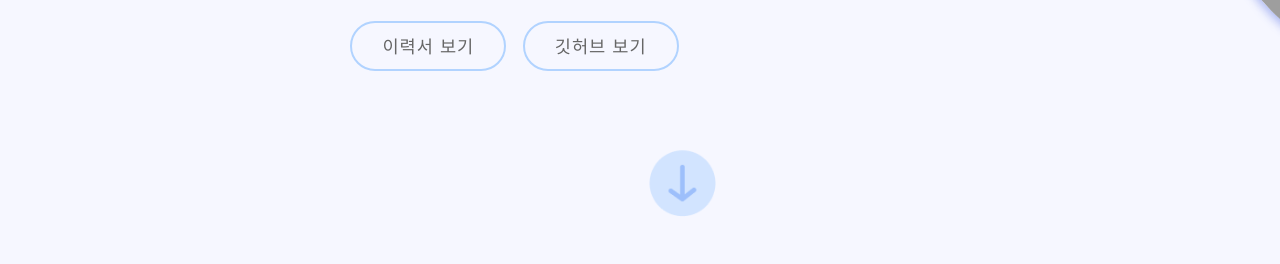
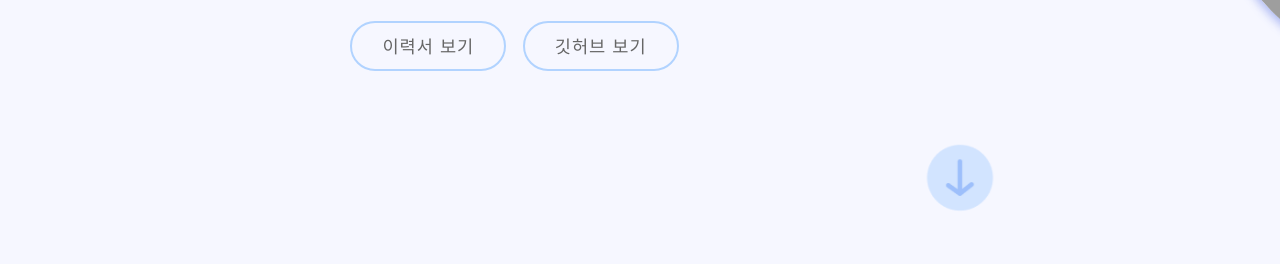
Before and after one commit to yexjinxk/Portfolio, a plain HTML site: page index.html in a window 1280 px wide. Shown: the part 513-777 px from the top of the page. Drawn offline with nearby package versions, Linux system fonts and the light colour scheme; grey boxes are pictures that could not be loaded; a web font is replaced by a local one.

Commit message:
Update styles

```diff
--- a/styles/intro.css
+++ b/styles/intro.css
@@ -14,6 +14,7 @@
     align-items: center;
     justify-content: center;
     margin-bottom: -20px;
+    position: relative;
 }
 #home .inner .group h3 {
     font-size:2.2rem;
@@ -130,11 +131,12 @@
 }
 #home .scroll-down{
     position: absolute;
-    top: 83%;
-    left: 50%;
+    top: 77%;
+    left: 43%;
+    transform: translate(50%, 50%);
 }
 #home .scroll-down a img{
-    position: absolute;
+    position: relative;
     width: 85px;
     animation: bounce 1.5s infinite 1.5s;
 }
@@ -158,7 +160,7 @@
     background-color: #fff;
     border-radius: 2rem;
     box-shadow: 0px 5px 10px rgba(66, 92, 224, 0.4);
-    position: absolute;
+    position: relative;
     left: 51%;
     transform: translateX(-51%);
 }
```
